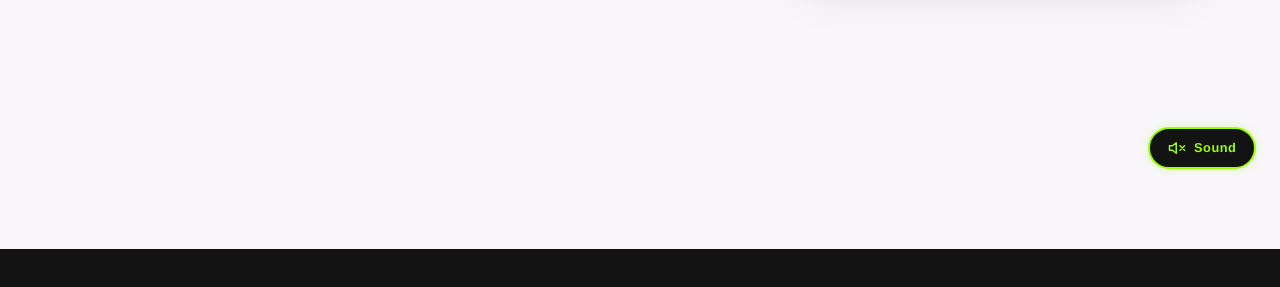
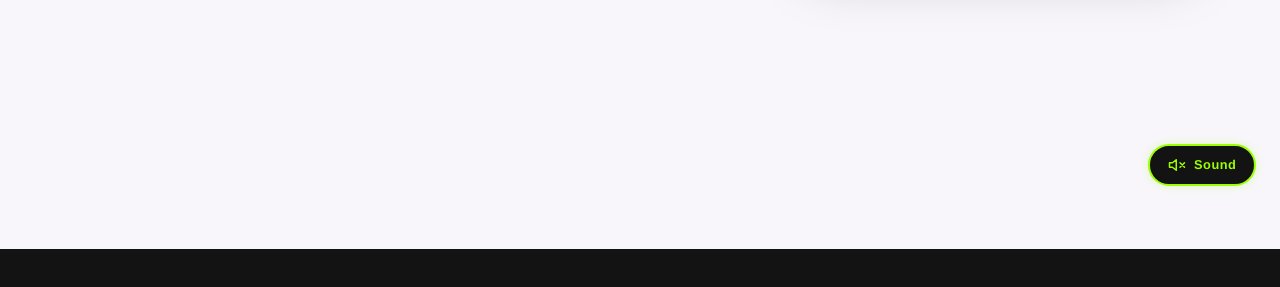
Before and after one commit to Pruvost-Lison/portfolio_2026, an Astro site: page / in a window 1280 px wide. Shown: the part 551-838 px from the top of the page. Built offline with nearby package versions, Linux system fonts and the light colour scheme; Astro itself is replaced by a stand-in of ours.

```diff
--- a/src/components/HeroScramble.astro
+++ b/src/components/HeroScramble.astro
@@ -134,7 +134,7 @@ import introVideo from '../assets/intro.mp4';
   .sound-btn {
     position: fixed;
     right: 24px;
-    bottom: 80px;
+    bottom: 63px;
     z-index: 10;
     display: inline-flex;
     align-items: center;
```
